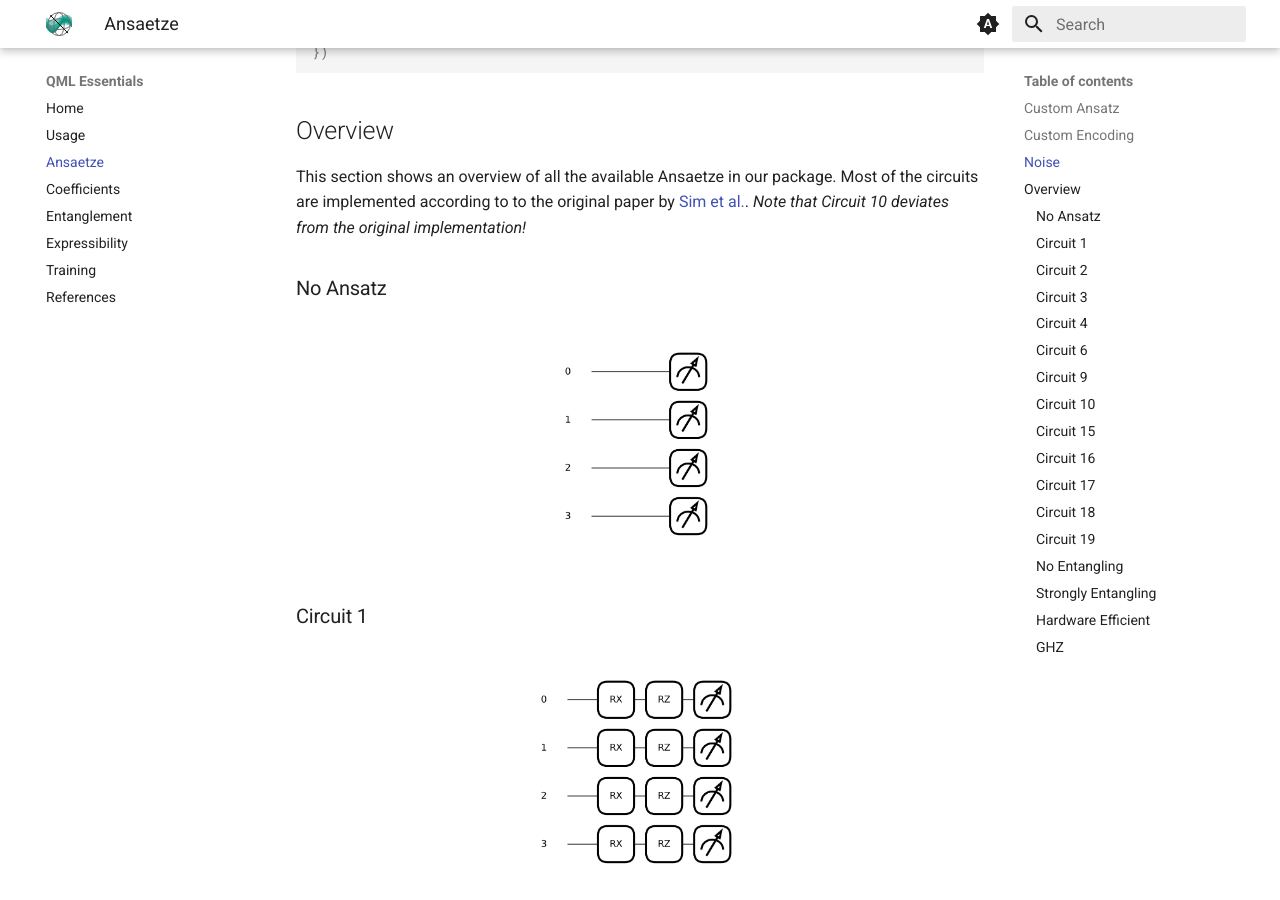
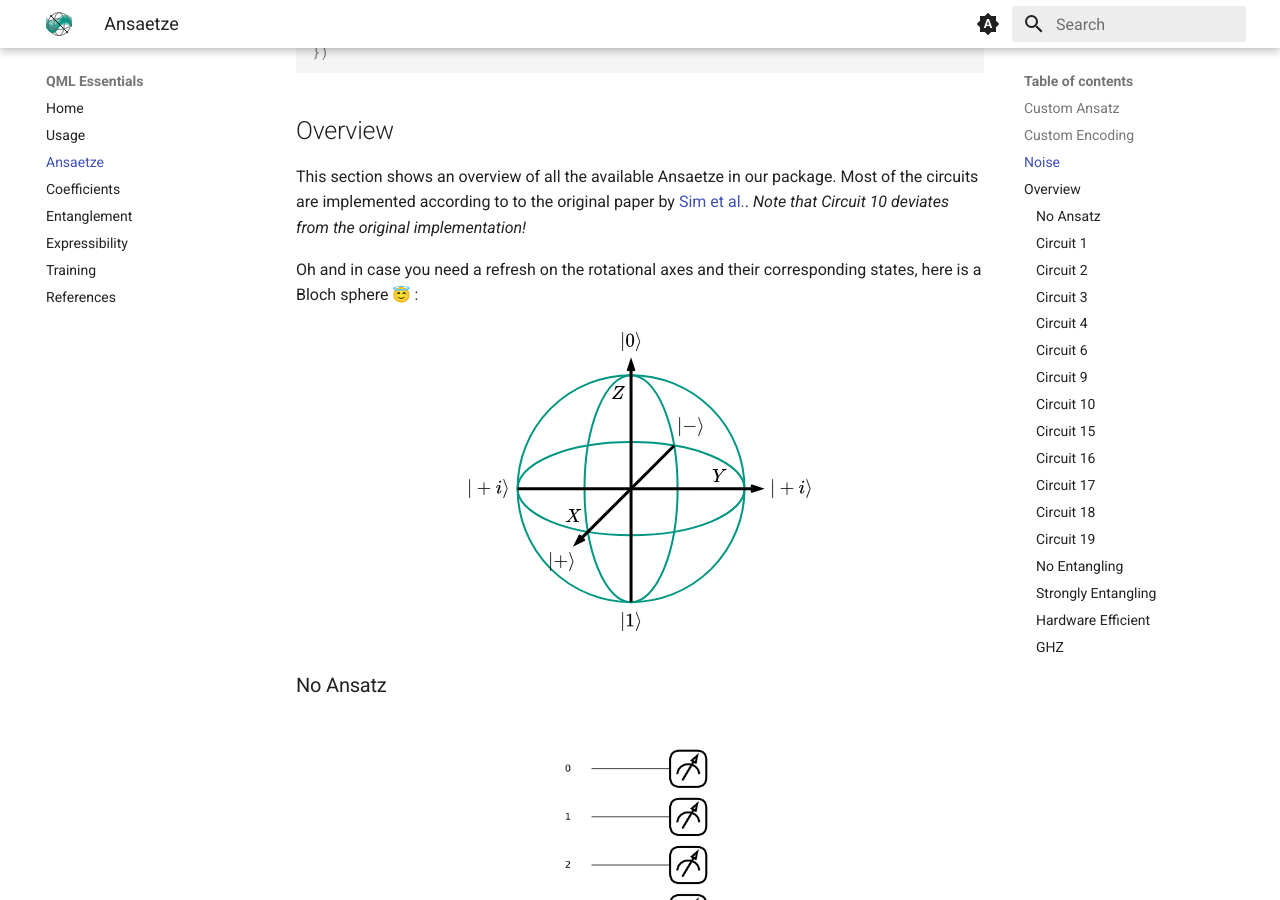
Before and after one commit to cirKITers/qml-essentials, an MkDocs documentation site: the page built from docs/ansaetze.md, in a window 1280 px wide and 900 px high, scrolled down 3148 px. Built offline with MkDocs 1.6.1 and Material for MkDocs 9.7.7, drawn with Linux system fonts in a browser that asks for light colours; emoji names are drawn with the system emoji font.

Commit message:
added bloch sphere
Signed-off-by: Melvin Strobl <lc3267@kit.edu>

```diff
--- a/docs/ansaetze.md
+++ b/docs/ansaetze.md
@@ -151,6 +151,10 @@ This section shows an overview of all the available Ansaetze in our package.
 Most of the circuits are implemented according to to the original paper by [Sim et al.](https://doi.org/10.48550/arXiv.1905.10876).
 *Note that Circuit 10 deviates from the original implementation!*
 
+Oh and in case you need a refresh on the rotational axes and their corresponding states, here is a Bloch sphere :innocent: :
+
+![Bloch Sphere](figures/bloch-sphere.svg#center)
+
 ### No Ansatz
 ![No Ansatz](figures/No_Ansatz_light.png#circuit#only-light)
 ![No Ansatz](figures/No_Ansatz_dark.png#circuit#only-dark)
```
Also changed, not shown: docs/figures/bloch-sphere.svg (added).
